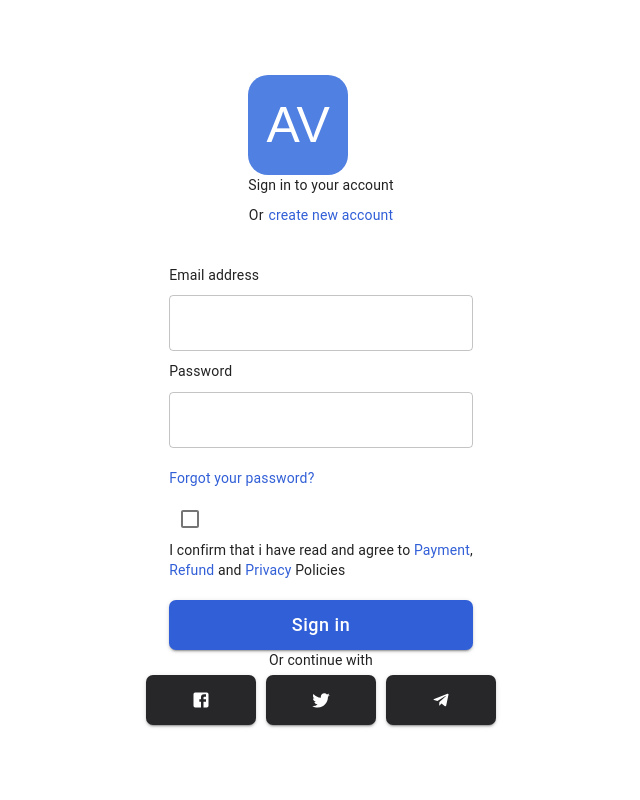
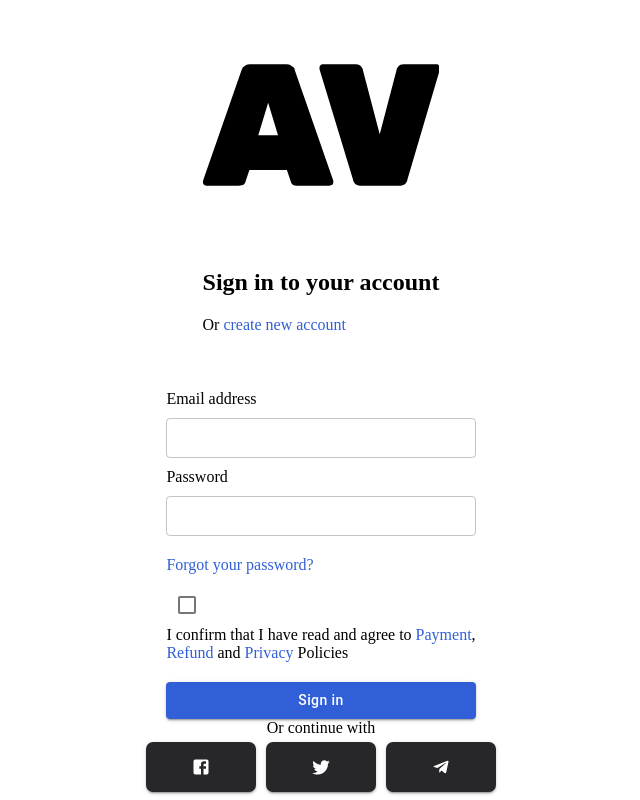
Before and after one commit to Shitikyan/Archivizer-next, a Next.js app: page /login in a window 1280 px wide. Shown: the whole page, without its empty margins (319-959 px from the left). Built offline with nearby package versions, Linux system fonts and the light colour scheme.

Commit message:
changed login page part 1

```diff
--- a/pages/_app.tsx
+++ b/pages/_app.tsx
@@ -15,7 +15,6 @@ function MyApp({ Component, pageProps }: AppProps) {
     <React.Fragment>
       <ThemeProvider theme={theme}>
         <QueryClientProvider client={queryClient}>
-          <CssBaseline />
           <Component {...pageProps} />
         </QueryClientProvider>
       </ThemeProvider>
--- /dev/null
+++ b/pages/_document.tsx
@@ -0,0 +1,22 @@
+import Document, { Html, Head, Main, NextScript } from 'next/document';
+
+class MyDocument extends Document {
+  render() {
+    return (
+      <Html>
+        <Head>
+          <link
+            href='https://fonts.googleapis.com/css2?family=Rubik:ital,wght@0,300;0,400;0,500;0,600;0,700;0,800;0,900;1,300;1,400;1,500;1,600;1,700;1,800;1,900&display=swap'
+            rel='stylesheet'
+          />
+        </Head>
+        <body>
+          <Main />
+          <NextScript />
+        </body>
+      </Html>
+    );
+  }
+}
+
+export default MyDocument;
--- a/pages/login/index.tsx
+++ b/pages/login/index.tsx
@@ -1,10 +1,12 @@
 import React from 'react';
+import { TextField, Button } from '@material-ui/core';
 import { useForm, Controller, SubmitHandler } from 'react-hook-form';
-import { TextField, Button } from '@material-ui/core';
+import clsx from 'clsx';
 import Checkbox from '@material-ui/core/Checkbox';
 import FacebookIcon from '@material-ui/icons/Facebook';
 import TwitterIcon from '@material-ui/icons/Twitter';
 import TelegramIcon from '@material-ui/icons/Telegram';
+import { ArchivizerLogo } from '../../shared/ArchivizerLogo';
 import { Link } from '../../shared/Link';
 
 import styles from './styles.module.css';
@@ -26,28 +28,33 @@ const Login = () => {
   return (
     <div className={styles.loginContainer}>
       <div>
-        <div className='flex items-center justify-center'>
-          <div className={styles.avImage}>AV</div>
-        </div>
-        <div className='mt-6 text-center text-3xl font-extrabold text-gray-900 dark:text-gray-200'>
+        <ArchivizerLogo className='h-24 w-24 mx-auto' />
+        <h2 className='mt-6 text-center text-3xl font-extrabold text-gray-900 dark:text-gray-200'>
           Sign in to your account
-        </div>
-        <div className={styles.newAccount}>
+        </h2>
+        <p className='mt-2 text-center text-sm text-gray-600 dark:text-gray-400 max-w'>
+          Or{' '}
+          <Link
+            href='default.asp'
+            target='_blank'
+            className='font-medium text-blue-600 hover:text-blue-500'
+          >
+            create new account
+          </Link>
+          {/* <div className={styles.newAccount}>
           <span className='font-medium text-gray-600'>Or</span>
           <span>
-            <Link
-              href='default.asp'
-              target='_blank'
-              className='hover:text-blue-500 font-bold'
-            >
-              create new account
-            </Link>
+
           </span>
-        </div>
+        </div> */}
+        </p>
       </div>
-      <form className={`${styles.form} flex`} onSubmit={handleSubmit(onSubmit)}>
+      <form
+        className={`${styles.form} flex px-10`}
+        onSubmit={handleSubmit(onSubmit)}
+      >
         <label
-          className='block text-sm font-medium text-gray-700 dark:text-gray-300 font-semibold'
+          className='block text-sm font-medium text-gray-700 dark:text-gray-300'
           htmlFor='emailAddress'
         >
           Email address
@@ -56,16 +63,30 @@ const Login = () => {
           name='emailAddress'
           control={control}
           defaultValue=''
-          rules={{ required: true }}
+          rules={{
+            required: true,
+            pattern:
+              /^(([^<>()[\]\\.,;:\s@\"]+(\.[^<>()[\]\\.,;:\s@\"]+)*)|(\".+\"))@((\[[0-9]{1,3}\.[0-9]{1,3}\.[0-9]{1,3}\.[0-9]{1,3}\])|(([a-zA-Z\-0-9]+\.)+[a-zA-Z]{2,}))$/,
+          }}
           render={({ field }) => (
-            <TextField id='emailAddress' variant='outlined' {...field} />
+            <TextField
+              id='emailAddress'
+              error={!!errors.emailAddress}
+              helperText={
+                errors.emailAddress?.type == 'required'
+                  ? 'This field is required'
+                  : errors.emailAddress?.type == 'pattern'
+                  ? 'Invalid email address'
+                  : null
+              }
+              size='small'
+              variant='outlined'
+              {...field}
+            />
           )}
         />
-        {errors.emailAddress && (
-          <span className='text-red-500'>This field is required</span>
-        )}
         <label
-          className='block text-sm font-medium text-gray-700 dark:text-gray-300 font-semibold'
+          className='block text-sm font-medium text-gray-700 dark:text-gray-300'
           htmlFor='password'
         >
           Password
@@ -79,7 +100,12 @@ const Login = () => {
             <TextField
               id='password'
               type='password'
+              error={!!errors.password}
+              helperText={
+                errors.password?.type == 'required' && 'This field is required'
+              }
               variant='outlined'
+              size='small'
               {...field}
             />
           )}
@@ -107,7 +133,7 @@ const Login = () => {
           />
           <label htmlFor='agreement' style={{ marginTop: 7 }}>
             <div className='my-22'>
-              I confirm that i have read and agree to{' '}
+              I confirm that I have read and agree to{' '}
               <Link
                 href='default.asp'
                 target='_blank'
@@ -143,7 +169,7 @@ const Login = () => {
           variant='contained'
           type='submit'
           color='primary'
-          className={styles.signinButton}
+          className={clsx('whitespace-nowrap w-full', styles.signinButton)}
         >
           Sign in
         </Button>
--- a/pages/login/styles.module.css
+++ b/pages/login/styles.module.css
@@ -35,13 +35,8 @@
 }
 
 .signinButton {
-  background-color: #315fd7 !important;
-  color: #ffffff !important;
-  border-radius: 7px !important;
   margin-top: 10px !important;
   text-transform: none !important;
-  height: 50px !important;
-  font-size: 18px !important;
 }
 
 .webPagesButtonsContainer {
--- /dev/null
+++ b/shared/ArchivizerLogo/index.tsx
@@ -0,0 +1,22 @@
+import clsx from "clsx"
+
+interface Props {
+  className?: string;
+}
+
+export const ArchivizerLogo = ({ className }: Props) => {
+  return (
+    <div className={clsx('bg-gradient-to-tr from-blue-600 p-4 rounded-2xl text-white to-blue-400', className)}>
+      <svg
+        aria-hidden='true'
+        x-description='Icon name: Archivizer logo'
+        xmlns='http://www.w3.org/2000/svg'
+        viewBox='0 0 24 24'
+        fill='currentColor'
+        stroke='none'
+      >
+        <path d='M.4 18c-.1 0-.2 0-.3-.1-.1-.1-.1-.2-.1-.3v-.1L3.9 6.3c.1-.2.1-.3.3-.4.1-.1.3-.2.5-.2h3.8c.2 0 .4.1.5.2.2.1.3.2.3.4l3.9 11.2v.1c0 .1 0 .2-.1.3-.1 0-.2.1-.3.1H9.6c-.2 0-.4 0-.5-.1-.1-.1-.2-.2-.2-.3l-.4-1.2H4.7l-.4 1.2c0 .1-.1.2-.2.3-.1 0-.2.1-.5.1H.4zm5.2-5.1h2l-1-3.3-1 3.3zM15.9 18c-.2 0-.4-.1-.5-.2s-.2-.3-.2-.4L11.8 6.2v-.1c0-.1 0-.2.1-.3.1-.1.2-.1.3-.1h3.3c.2 0 .4.1.5.2.1.1.2.3.2.4l1.7 6.5 1.7-6.5c0-.1.1-.3.2-.4.1-.1.3-.2.5-.2h3.3c.1 0 .2 0 .3.1.1.1.1.2.1.3v.1l-3.3 11.2c0 .1-.1.3-.2.4-.1.1-.3.2-.5.2h-4.1z'></path>
+      </svg>
+    </div>
+  );
+};
--- a/styles/globals.css
+++ b/styles/globals.css
@@ -2,8 +2,6 @@ html,
 body {
   padding: 0;
   margin: 0;
-  font-family: -apple-system, BlinkMacSystemFont, Segoe UI, Roboto, Oxygen,
-    Ubuntu, Cantarell, Fira Sans, Droid Sans, Helvetica Neue, sans-serif;
 }
 
 a {
```
Also changed, not shown: tailwind.config.js (+8 -2 lines), next-env.d.ts.
